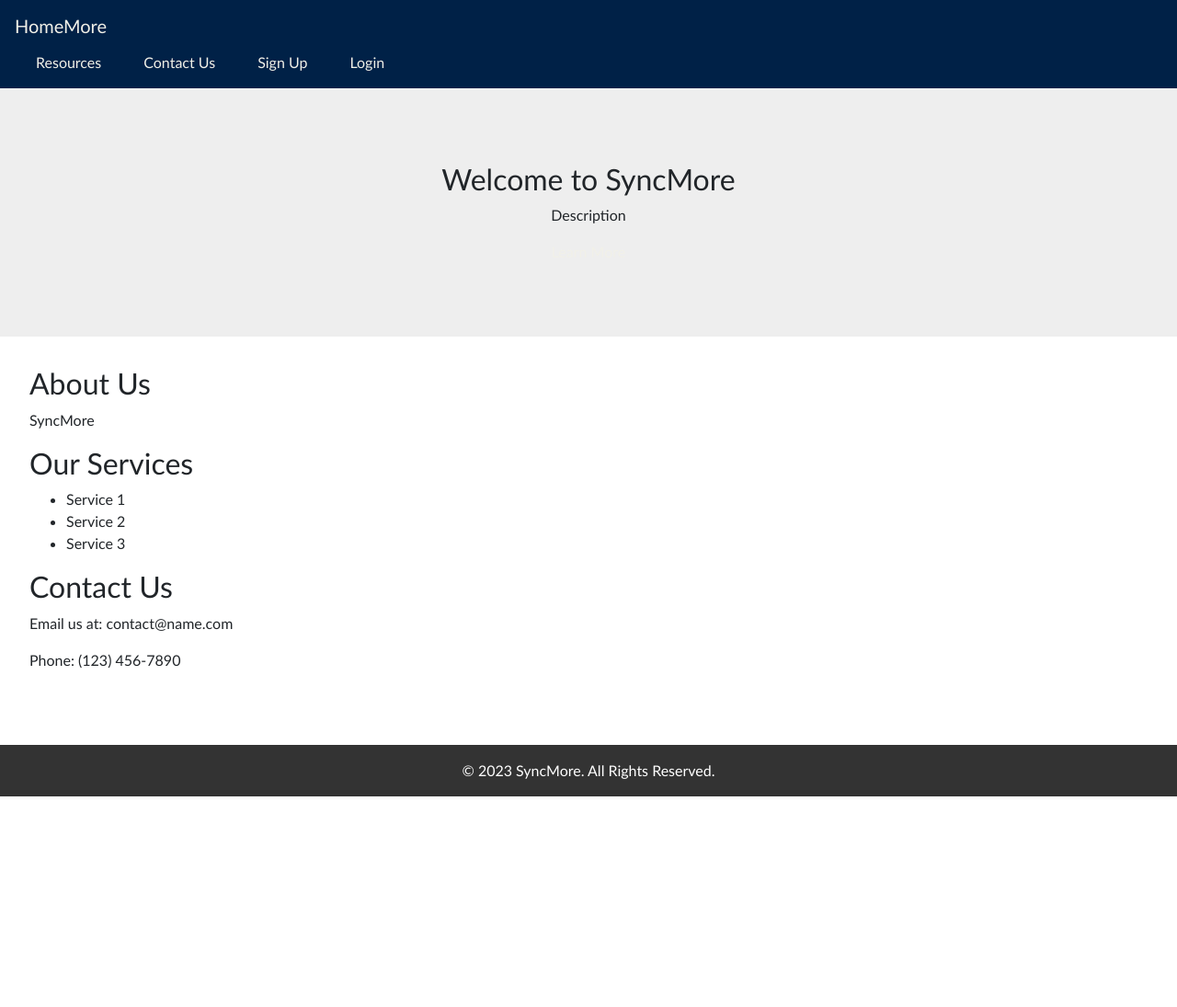
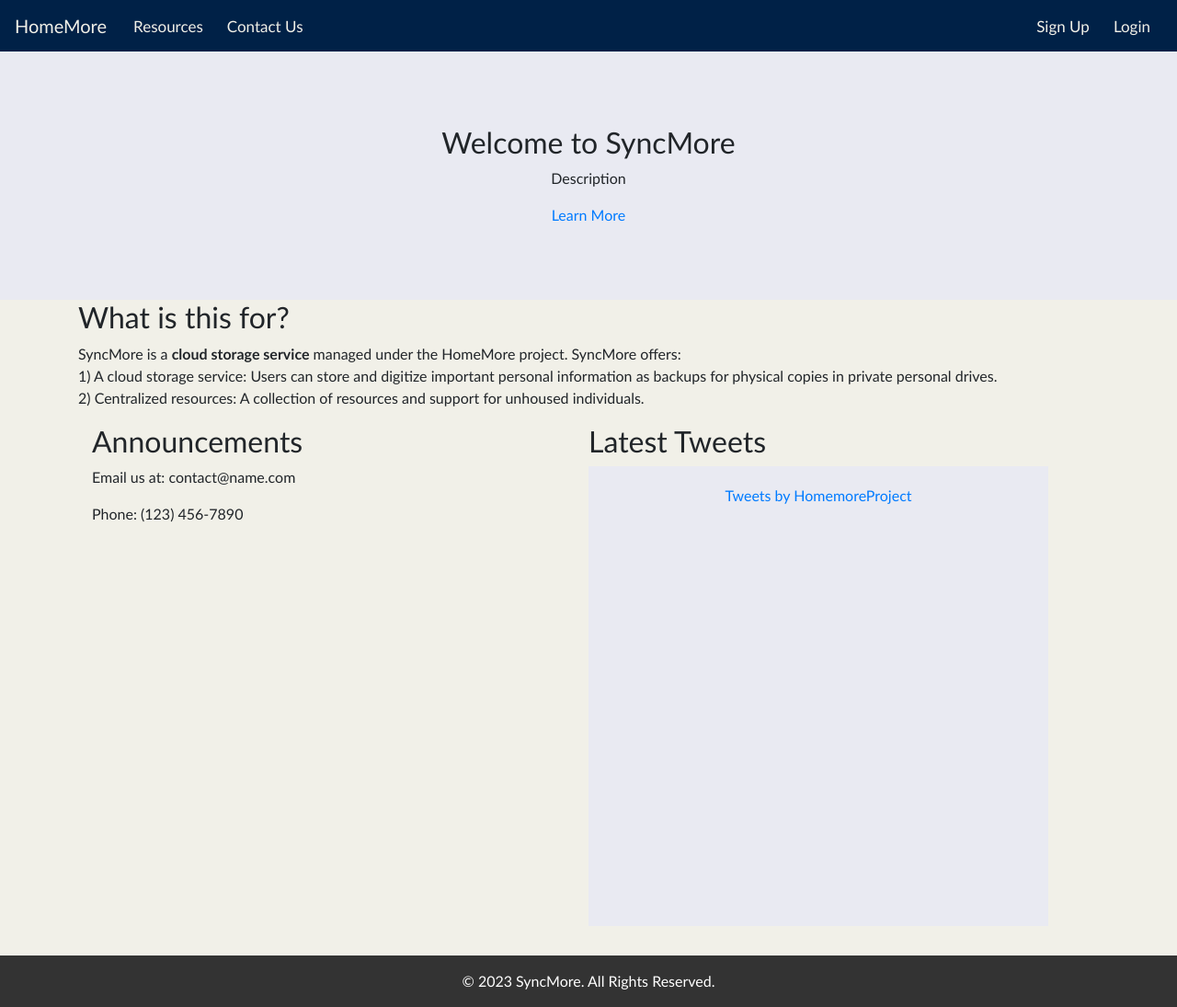
Before and after one commit to mzkahane/SyncMore, a Django app: page / in a window 1280 px wide. Shown: the whole page at 92% size. Before the commit the page ends 866 px from the top, so only its background shows below. Run offline with Django 4.2, Linux system fonts and the light colour scheme; some libraries are stand-ins or nearby versions.

Commit message:
home page html updated

```diff
--- a/index/templates/index/index.html
+++ b/index/templates/index/index.html
@@ -13,27 +13,46 @@
             font-family: calibri, sans-serif;
             margin: 0;
             padding: 0;
+            {% comment %} webpage background-color {% endcomment %}
+            background-color: #F1F0E8;
         }
         nav {
             display: flex;
-            justify-content: center;
             list-style-type: none;
             padding: 0;
+            {% comment %} background-color: oxford blue {% endcomment %}
             background-color: #002147;
         }
-        a {
+        {% comment %} navbar hyperlinks text color {% endcomment %}
+        nav a {
+            {% comment %} color: timberwolf {% endcomment %}
+            font: 17px calibri, sans-serif;
             color: #F1F0E8;
         }
+        nav a:hover {
+            {% comment %} color: turquoise {% endcomment %}
+            color: #0DCBAB;
+        }
         nav li {
-            margin: 0 15px;
+            margin: 0 5px;
         }
         .hero {
-            background-color: #eee;
+            background-color: #E9EAF2;
             padding: 5em 0;
             text-align: center;
         }
         .content {
             padding: 2em;
+        }
+        {% comment %} Latest Tweets scroll container {% endcomment %}
+        div.scroll {
+            background-color: #E9EAF2;
+            width: 500px;
+            height: 500px;
+            overflow-x: hidden;
+            overflow-y: auto;
+            text-align: center;
+            padding: 20px;
         }
         footer {
             background-color: #333;
@@ -47,66 +66,83 @@
 <body>
     <!-- START: navigation bar -->
     <nav class="navbar navbar-expand-md">
-        <!-- START: navigation bar container -->
-        <div class="container-xxl">
-            <a class="navbar-brand" href="/">
-                HomeMore
-            </a>
+        <!-- website brand name -->
+        <a class="navbar-brand" href="/">HomeMore</a>
 
         <!-- START: toggle button for mobile navigation bar links -->
-            <button class="navbar-toggler navbar-dark" type="button" data-toggle="collapse"data-target="#main-nav"
+        <button class="navbar-toggler navbar-dark" type="button" data-toggle="collapse" data-target="#main-nav"
         aria-controls="main-nav" aria-expanded="false" aria-label="Toggle navigation">
             <span class="navbar-toggler-icon"></span>
         </button>
         <!-- END: toggle button for mobile navigation bar links -->
 
         <!-- START: navigation bar links -->
-            <div class="collapse navbar-collapse justify-content-end align-center"
-            id="main-nav">
-                <ul class="navbar-nav">
-                    <li class "navbar-item">
+        <div class="collapse navbar-collapse justify-content-end align-center" id="main-nav">
+            <!-- left hand side links: Resources and Contact Us -->
+            <ul class="navbar-nav mr-auto mt-2 mt-md-0">
+                <li class="navbar-item">
                     <a class="nav-link" href="/resources/index">Resources</a>
                 </li>
-                    <li class "navbar-item">
+                <li class="navbar-item">
                     <a class="nav-link" href="#">Contact Us</a>
                 </li>
-                    <li class "navbar-item">
+            </ul>
+            <!-- right hand side links: Sign Up and Log In -->
+            <ul class="navbar-nav justify-content-end align-right">
+                <li class="navbar-item">
                     <a class="nav-link" href="/user/register">Sign Up</a>
                 </li>
-                    <li class "navbar-item">
+                <li class="navbar-item">
                     <a class="nav-link" href="/user/login">Login</a>
+            </ul>
             </li>
-                </ul>
         </div>
         <!-- END: navigation bar links -->
-        </div>
-        <!-- END: navigation bar container -->
     </nav>
     <!-- END: navigation bar -->
 
-
+    <!-- BEGIN: jumbo header -->
     <section class="hero">
         <h2>Welcome to SyncMore</h2>
         <p>Description</p>
         <a href="#">Learn More</a>
     </section>
+    <!-- END: jumbo header -->
 
-    <section class="content">
-        <h2>About Us</h2>
-        <p>SyncMore</p>
+    <!-- BEGIN: SyncMore description -->
+    <div class="container justify-content-md-center">
+        <h2>What is this for?</h2>
+        <p>SyncMore is a <b>cloud storage service</b> managed under the HomeMore project. SyncMore offers:
+            <br>1) A cloud storage service: Users can store and digitize important personal information
+            as backups for physical copies in private personal drives.
+            <br>2) Centralized resources: A collection of resources and support for unhoused individuals.
+        </p>
+    </div>
+    <!-- END: SyncMore description -->
 
-        <h2>Our Services</h2>
-        <ul>
-            <li>Service 1</li>
-            <li>Service 2</li>
-            <li>Service 3</li>
-        </ul>
-
-        <h2>Contact Us</h2>
+    <!-- BEGIN: Announcements and Latest Tweets columns -->
+    <div class="container">
+        <div class="container row justify-content-md-evenly">
+            <div class="col col-lg-6">
+                <h2>Announcements</h2>
                 <p>Email us at: contact@name.com</p>
                 <p>Phone: (123) 456-7890</p>
-    </section>
+            </div>
 
+            <div class="col col-lg-6 justify-content-md-evenly">
+                <h2>Latest Tweets</h2>
+                <div class="scroll">
+                    <a class="twitter-timeline" href="https://twitter.com/HomemoreProject?ref_src=twsrc%5Etfw">
+                        Tweets by HomemoreProject
+                    </a>
+                    <script async src="https://platform.twitter.com/widgets.js" charset="utf-8"></script>
+                </div>
+            </div>
+        </div>
+    </div>
+    <!-- END: Announcements and Latest Tweets columns -->
+
+    <!-- footer -->
     <footer>
         &copy; 2023 SyncMore. All Rights Reserved.
     </footer>
```
Lines whose indentation alone changed are shown as unchanged.
